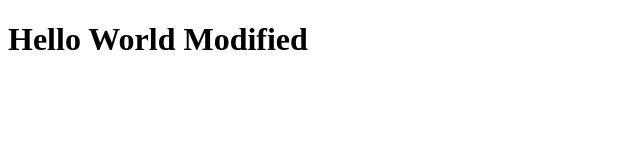
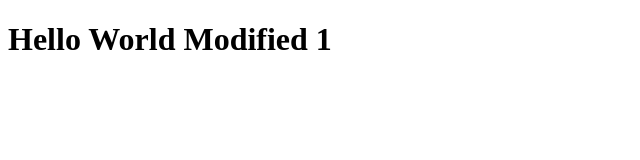
Before and after one commit to imrraaj/autodeploy, a plain HTML site: page index.html in a window 1280 px wide. Shown: the full height of the page, 0-640 px from the left. Drawn offline with Linux system fonts and the light colour scheme.

Commit message:
Update index.html

```diff
--- a/index.html
+++ b/index.html
@@ -8,7 +8,7 @@
 </head>
 
 <body>
-    <h1>Hello World Modified</h1>
+    <h1>Hello World Modified 1</h1>
 </body>
 
 </html>
```
